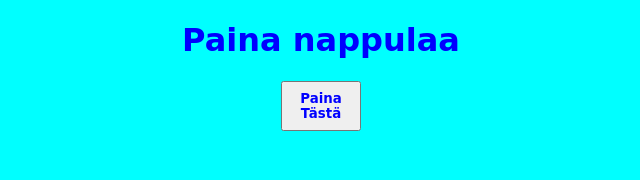
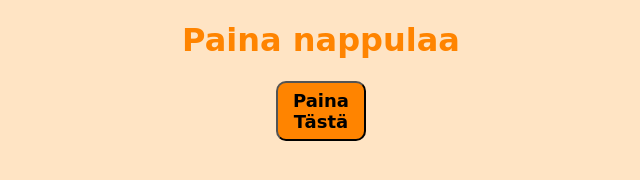
Before and after one commit to atte-pp/atte-pp.github.io, a plain HTML site: page index.html in a window 1280 px wide. Shown: the whole page, without its empty margins (319-959 px from the left). Drawn offline with Linux system fonts and the light colour scheme.

Commit message:
muokkasin vähän

```diff
--- a/nettisivuni.css
+++ b/nettisivuni.css
@@ -2,17 +2,20 @@ body {
     text-align: center;
     font-family: cursive;
     font-weight: bold;
-    background-color: aqua;
-    color:blue;
+    background-color:bisque;
+    color:rgb(255, 132, 0);
 
 }
 button {
-    height: 50px;
-    width: 80px;
+    height: 60px;
+    width: 90px;
     font-family: cursive;
     font-weight: bold;
-    color:blue;
+    font-size: large;
+    color:black;
+    background-color: rgb(255, 132, 0);
     cursor: pointer;
+    border-radius: 10px;
 }
 
 .kuva1 {
--- a/nettisivuni.js
+++ b/nettisivuni.js
@@ -3,6 +3,7 @@ function showPic() {
 
 const img = document.createElement("img");
 img.src = "/kuvia/gorillakeskisormi.jpg";
+img.width = 650;
 container.innerHTML = "";
 container.appendChild(img);
 }
```
